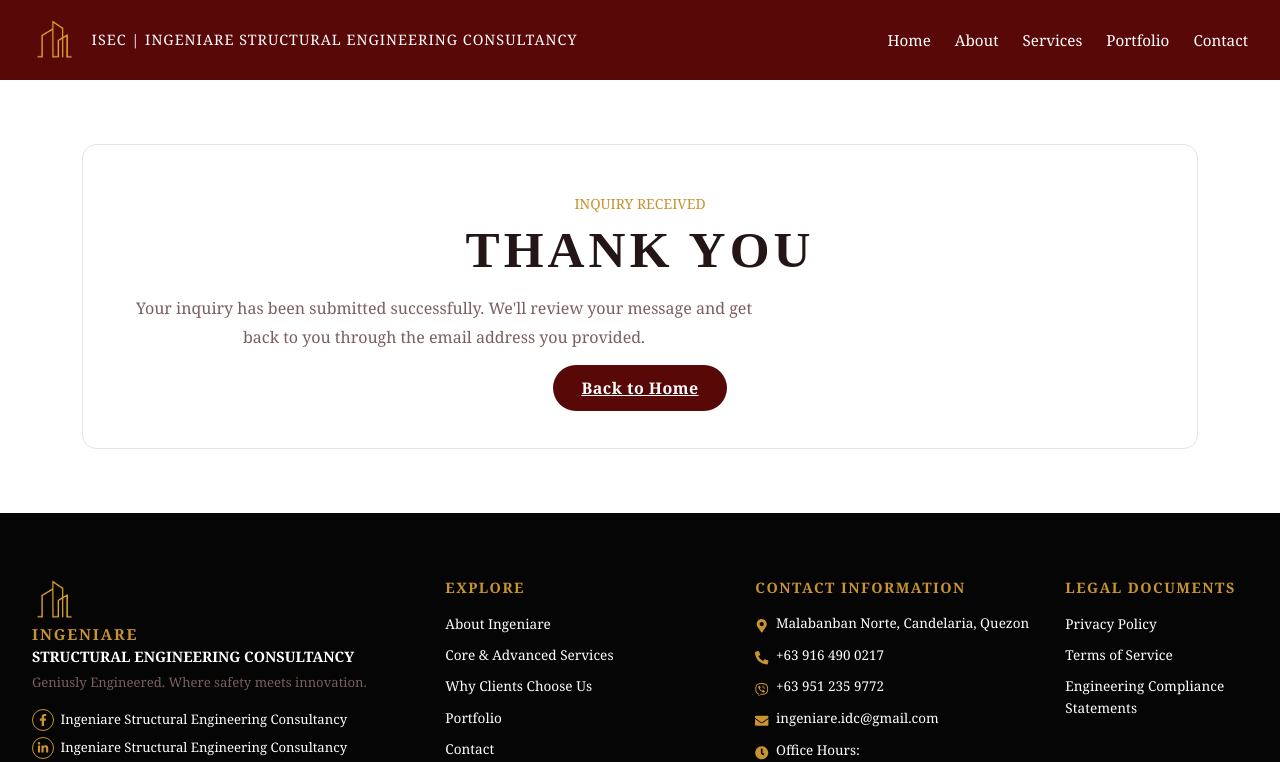
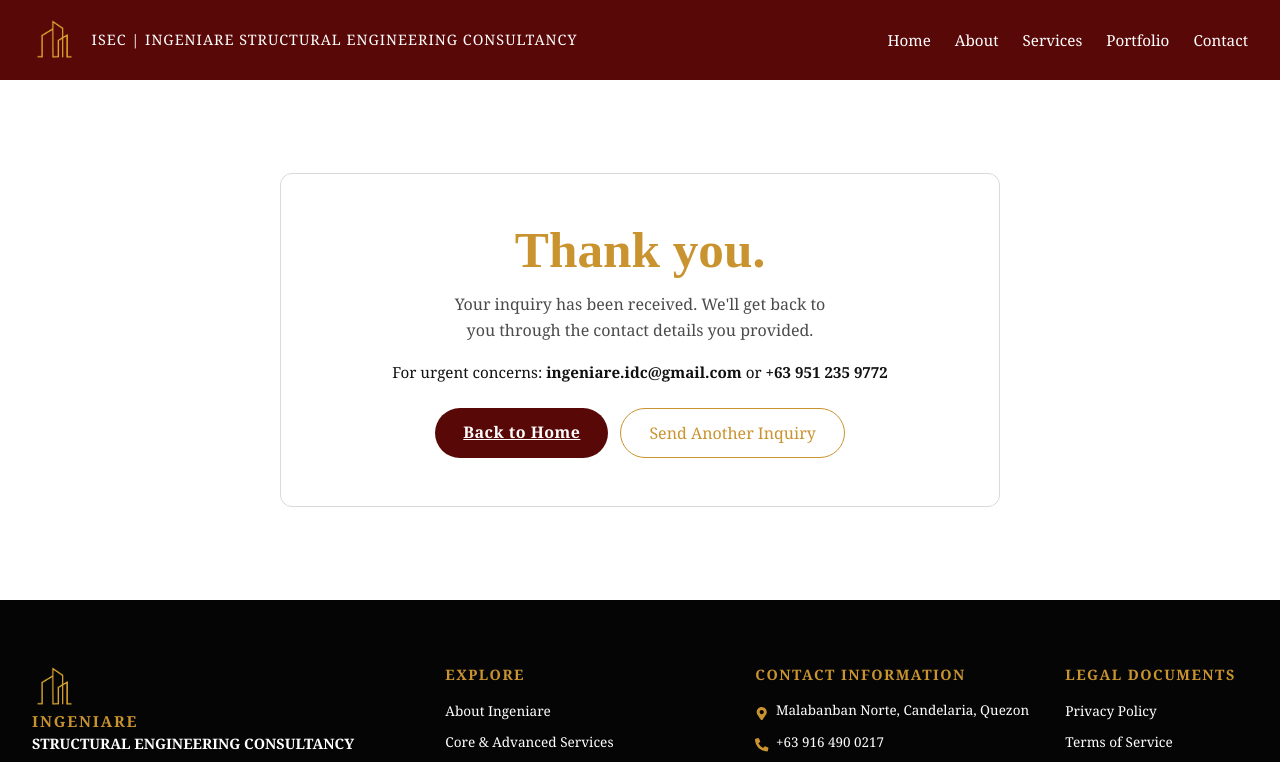
Before and after one commit to CodeFrancis333/ISEC, a React (Vite) app in the folder isec-website/: page /thank-you in a window 1280 px wide. Shown: the top 762 px of the page. Built offline with nearby package versions, Linux system fonts and the light colour scheme; no server answers.

Commit message:
Thank you Page added

```diff
--- a/isec-website/public/thank-you.html
+++ b/isec-website/public/thank-you.html
@@ -10,11 +10,13 @@
     <link rel="canonical" href="https://www.ingeniare-sec.com/thank-you" />
     <style>
       :root {
-        --isec-bg: #0b1117;
-        --isec-surface: #f7f1e6;
-        --isec-text: #1f252c;
-        --isec-gold: #f3cb49;
-        --isec-maroon: #6f1d1b;
+        --isec-bg: #ffffff;
+        --isec-surface: #ffffff;
+        --isec-text: #111111;
+        --isec-muted: #4b4b4b;
+        --isec-border: #d9d9d9;
+        --isec-button: #590808;
+        --isec-gold: #c9932f;
       }
 
       * {
@@ -27,9 +29,7 @@
         display: grid;
         place-items: center;
         padding: 24px;
-        background:
-          radial-gradient(circle at top, rgba(243, 203, 73, 0.18), transparent 30%),
-          linear-gradient(180deg, #101820 0%, var(--isec-bg) 100%);
+        background: #ffffff;
         color: var(--isec-text);
         font-family: Georgia, "Times New Roman", serif;
       }
@@ -37,63 +37,98 @@
       .card {
         width: min(720px, 100%);
         background: var(--isec-surface);
-        border: 1px solid rgba(243, 203, 73, 0.3);
-        border-radius: 20px;
+        border: 1px solid var(--isec-border);
+        border-radius: 12px;
         padding: 40px 32px;
         text-align: center;
-        box-shadow: 0 24px 60px rgba(0, 0, 0, 0.28);
-      }
-
-      .eyebrow {
-        margin: 0 0 12px;
-        color: var(--isec-maroon);
-        font-size: 0.85rem;
-        font-weight: 700;
-        letter-spacing: 0.12em;
-        text-transform: uppercase;
       }
 
       h1 {
-        margin: 0 0 16px;
-        font-size: clamp(2rem, 4vw, 3rem);
+        margin: 0 0 12px;
+        font-size: clamp(2rem, 4vw, 2.6rem);
+        line-height: 1.1;
+        letter-spacing: 0;
+        color: var(--isec-gold);
       }
 
       p {
         margin: 0 auto;
-        max-width: 46ch;
-        line-height: 1.6;
-        font-size: 1.05rem;
+        max-width: 42ch;
+        line-height: 1.65;
+        font-size: 1rem;
+        color: var(--isec-muted);
+      }
+
+      .contact {
+        margin-top: 18px;
+        font-size: 0.95rem;
+        color: var(--isec-text);
+      }
+
+      .contact strong {
+        font-weight: 600;
       }
 
       .actions {
-        margin-top: 28px;
+        margin-top: 24px;
+        display: flex;
+        justify-content: center;
+        gap: 12px;
+        flex-wrap: wrap;
       }
 
       .button {
         display: inline-block;
         padding: 14px 22px;
         border-radius: 999px;
-        background: var(--isec-maroon);
+        background: var(--isec-button);
         color: #fff;
         text-decoration: none;
-        font-weight: 700;
+        font-weight: 600;
+        border: 1px solid var(--isec-button);
+      }
+
+      .button-outline {
+        background: transparent;
+        border: 1px solid var(--isec-gold);
+        color: var(--isec-gold);
       }
 
       .button:hover {
-        background: #591715;
+        color: #fff;
+      }
+
+      .button-outline:hover {
+        background: #fffaf0;
+        color: #8f6a12;
+        border-color: #8f6a12;
+      }
+
+      @media (max-width: 640px) {
+        .card {
+          padding: 36px 22px;
+        }
+
+        .actions {
+          flex-direction: column;
+        }
       }
     </style>
   </head>
   <body>
     <main class="card">
-      <p class="eyebrow">Inquiry Received</p>
-      <h1>Thank You</h1>
+      <h1>Thank you.</h1>
       <p>
-        Your inquiry has been submitted successfully. We will review your
-        message and get back to you through the email address you provided.
+        Your inquiry has been received. We&apos;ll get back to you through the
+        contact details you provided.
+      </p>
+      <p class="contact">
+        For urgent concerns: <strong>ingeniare.idc@gmail.com</strong> or
+        <strong> +63 951 235 9772</strong>
       </p>
       <div class="actions">
         <a class="button" href="/">Back to Home</a>
+        <a class="button button-outline" href="/contact">Send Another Inquiry</a>
       </div>
     </main>
   </body>
--- a/isec-website/src/pages/ThankYouPage.jsx
+++ b/isec-website/src/pages/ThankYouPage.jsx
@@ -12,25 +12,32 @@ const ThankYouPage = () => {
         path="/thank-you"
         robots="noindex,nofollow"
       />
-      <section className="section">
+      <section className="section thank-you-page">
         <div className="container">
           <Motion.div
-          className="card-isec p-4 p-md-5 text-center"
+            className="card-isec p-4 p-md-5 text-center thank-you-card"
             initial={{ opacity: 0, y: 20 }}
             animate={{ opacity: 1, y: 0 }}
             transition={{ duration: 0.5 }}
           >
-          <p className="text-uppercase small mb-2" style={{ color: "var(--isec-gold)" }}>
-            Inquiry Received
+            <h1 className="section-title thank-you-title">Thank you.</h1>
+            <p className="thank-you-text">
+              Your inquiry has been received. We&apos;ll get back to you through the
+              contact details you provided.
             </p>
-          <h1 className="section-title mb-3">Thank You</h1>
-          <p className="section-subtitle mb-4">
-            Your inquiry has been submitted successfully. We&apos;ll review your
-            message and get back to you through the email address you provided.
+            <p className="thank-you-contact">
+              For urgent concerns: <strong>ingeniare.idc@gmail.com</strong> or
+              <strong> +63 951 235 9772</strong>
             </p>
+
+            <div className="thank-you-actions">
               <Link to="/" className="btn-isec-primary">
                 Back to Home
               </Link>
+              <Link to="/contact" className="btn thank-you-secondary-action">
+                Send Another Inquiry
+              </Link>
+            </div>
           </Motion.div>
         </div>
       </section>
--- a/isec-website/src/styles/globals.css
+++ b/isec-website/src/styles/globals.css
@@ -2959,6 +2959,67 @@ main {
   margin-top: 2rem;
 }
 
+.thank-you-page {
+  min-height: 65vh;
+  display: flex;
+  align-items: center;
+}
+
+.thank-you-card {
+  max-width: 720px;
+  margin: 0 auto;
+  border: 1px solid #d9d9d9;
+  border-radius: 12px;
+  box-shadow: none;
+}
+
+.thank-you-title {
+  margin-bottom: 0.75rem;
+  color: var(--isec-gold);
+  letter-spacing: 0;
+  text-transform: none;
+}
+
+.thank-you-text {
+  max-width: 42ch;
+  margin: 0 auto;
+  color: #4b4b4b;
+  font-size: 1rem;
+  line-height: 1.65;
+}
+
+.thank-you-contact {
+  margin-top: 1.1rem;
+  color: #111111;
+  font-size: 0.95rem;
+}
+
+.thank-you-contact strong {
+  font-weight: 600;
+}
+
+.thank-you-actions {
+  display: flex;
+  justify-content: center;
+  gap: 0.75rem;
+  flex-wrap: wrap;
+  margin-top: 1.5rem;
+}
+
+.thank-you-secondary-action {
+  border: 1px solid var(--isec-gold);
+  border-radius: 999px;
+  color: var(--isec-gold);
+  padding: 0.75rem 1.75rem;
+  background: #ffffff;
+}
+
+.thank-you-secondary-action:hover {
+  color: #8f6a12;
+  background: #fffaf0;
+  border-color: #8f6a12;
+}
+
 @media (max-width: 767.98px) {
   .home-value-strip {
     margin: 0;
@@ -2974,4 +3035,14 @@ main {
   .portfolio-cta {
     border-radius: 12px;
   }
-}
+
+  .thank-you-actions {
+    flex-direction: column;
+  }
+
+  .thank-you-actions .btn-isec-primary,
+  .thank-you-secondary-action {
+    width: 100%;
+    text-align: center;
+  }
+}
```
Lines whose indentation alone changed are shown as unchanged.
